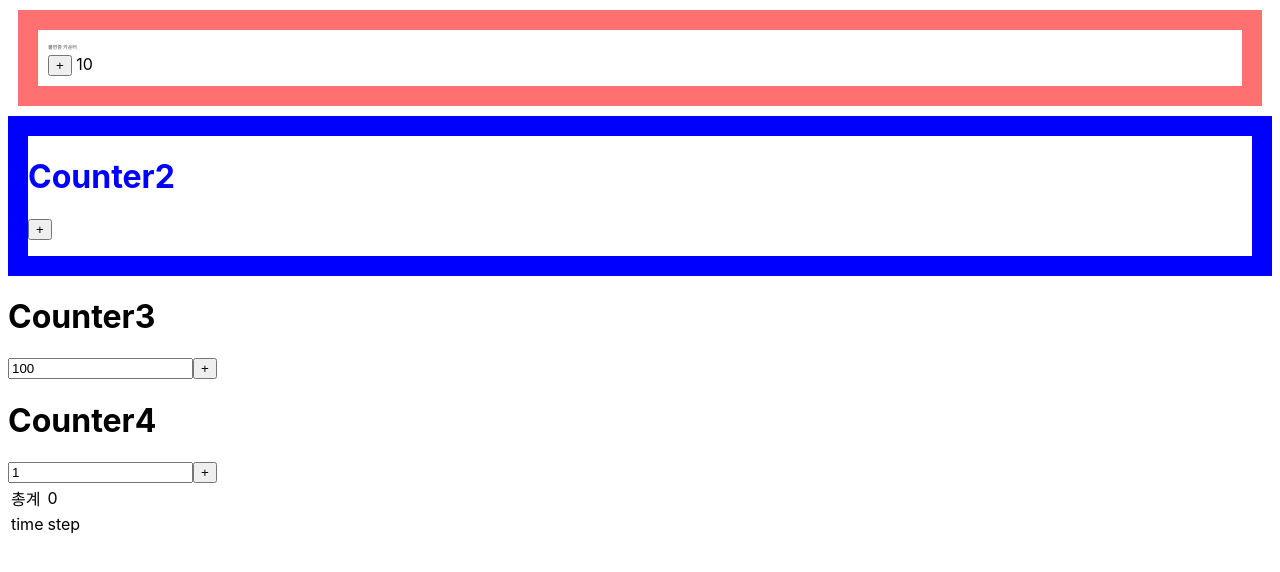
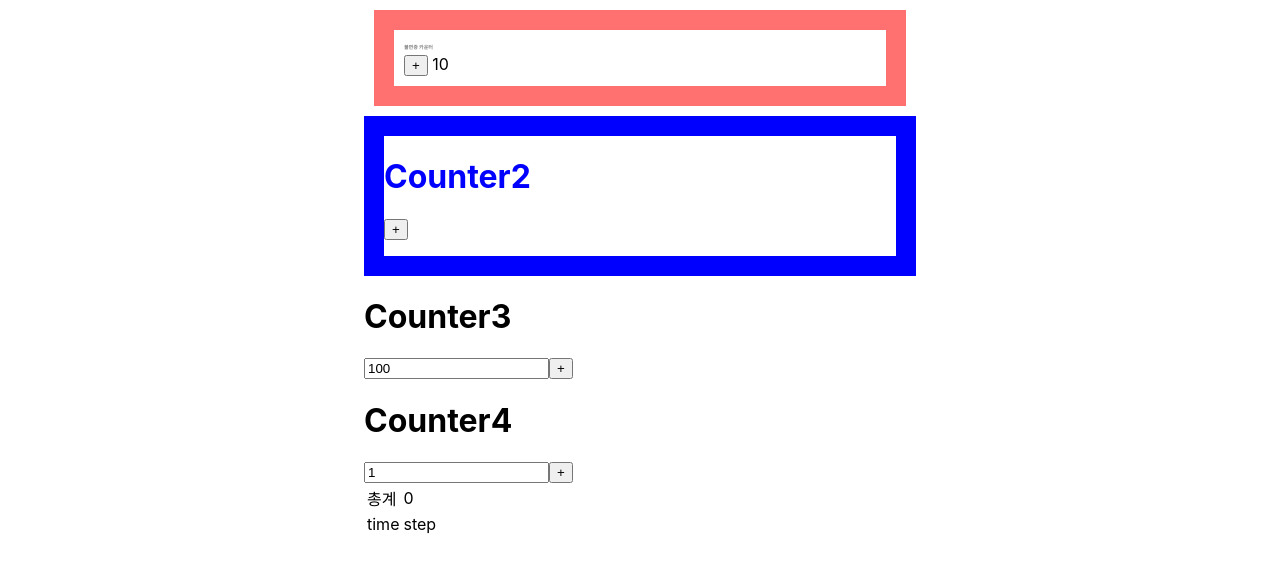
Before and after one commit to seongm2n/Typescript_React_APP, a React (Create React App) app: page / in a window 1280 px wide. Shown: the top 572 px of the page. Built offline with nearby package versions, Linux system fonts and the light colour scheme.

Commit message:
mui사용하면 매우 쉽고 체계적으로 UI를 만들 수 있다. 단, 배우기 어렵다

```diff
--- a/package.json
+++ b/package.json
@@ -3,6 +3,9 @@
   "version": "0.1.0",
   "private": true,
   "dependencies": {
+    "@emotion/react": "^11.11.0",
+    "@emotion/styled": "^11.11.0",
+    "@mui/material": "^5.12.3",
     "@testing-library/jest-dom": "^5.16.5",
     "@testing-library/react": "^13.4.0",
     "@testing-library/user-event": "^13.5.0",
--- a/src/App.tsx
+++ b/src/App.tsx
@@ -2,6 +2,7 @@ import React, { useState } from "react";
 import "./App.css";
 import style from "./App.module.css";
 import Counter, { CounterProps } from "./Counter";
+import { Container } from "@mui/material";
 
 function getCurrentTime() {
   const now = new Date();
@@ -129,6 +130,8 @@ function Counter4() {
 
 function App() {
   return (
+    //mui 활용
+    <Container maxWidth="sm">
       <div>
         {/* 문자열이 아닌 다른 데이터 타입음 {}로 써야함*/}
         <Counter title="불면증 카운터" initValue={10} />
@@ -136,6 +139,7 @@ function App() {
         <Counter3 />
         <Counter4 />
       </div>
+    </Container>
   );
 }
 
```
Also changed, not shown: 1 other file (tests, documents, lock files or other folders). Lines whose indentation alone changed are shown as unchanged.
